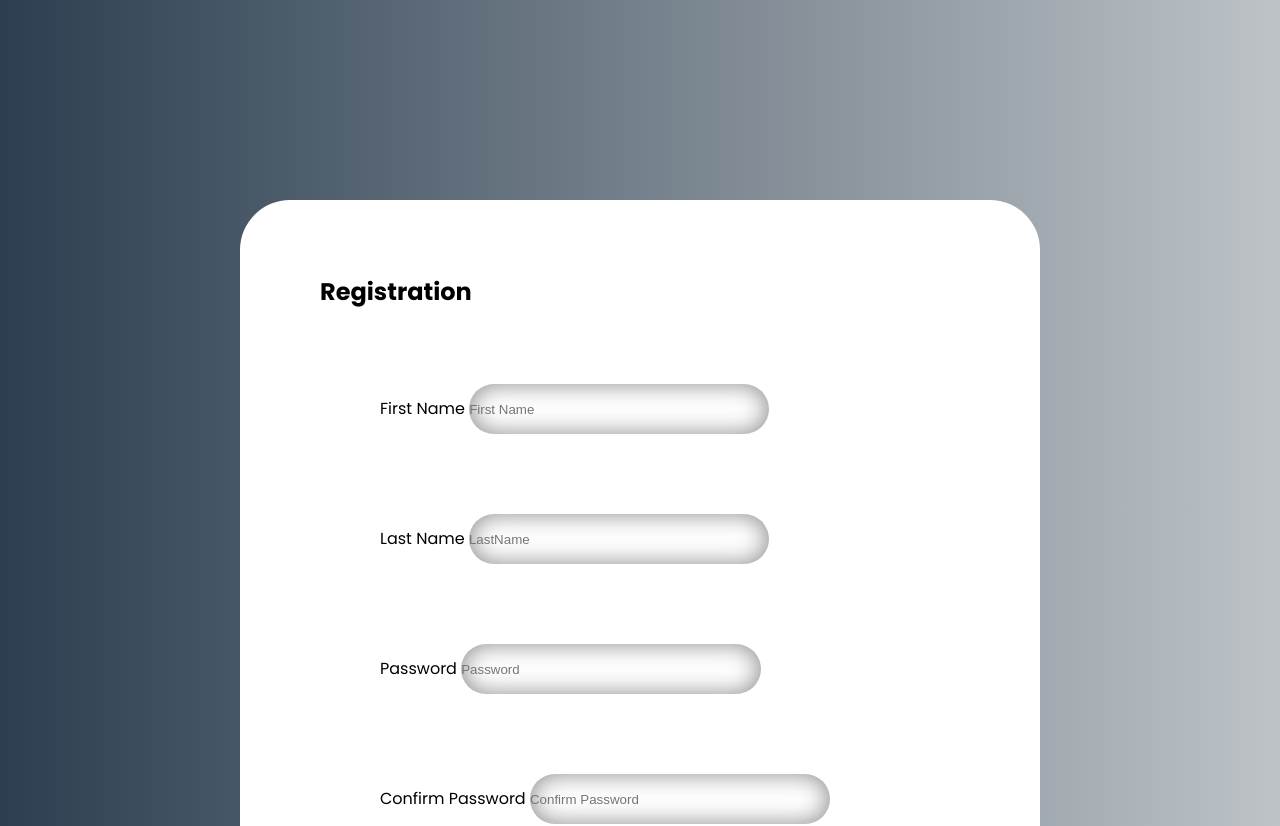
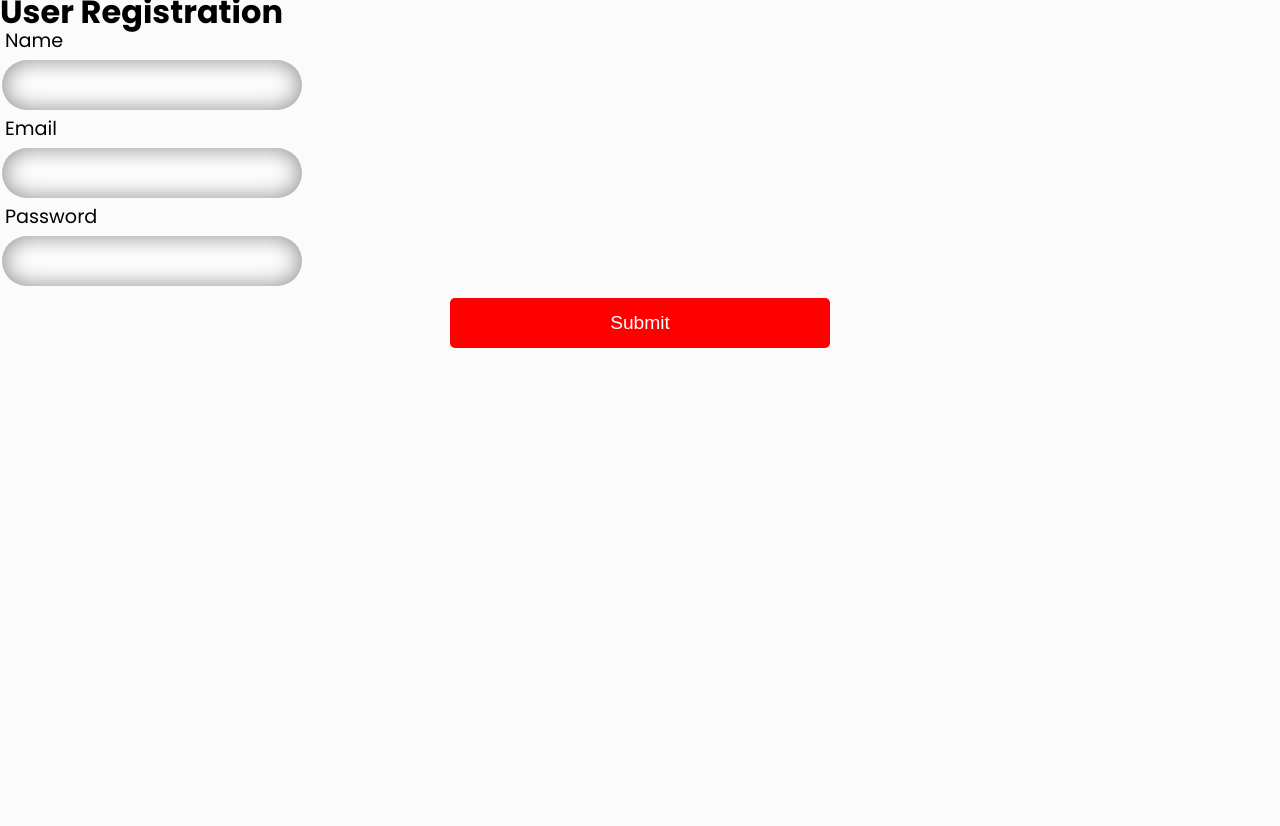
Before and after one commit to Abhayngu/Online-Contracting-System, a React (Create React App) app in the folder client/: page /Register in a window 1280 px wide. Shown: the top 826 px of the page. After the commit the page ends 800 px from the top, so only its background shows below. Built offline with nearby package versions, Linux system fonts and the light colour scheme.

Commit message:
Changed registration page and added mandatory field functionality

```diff
--- a/client/src/App.js
+++ b/client/src/App.js
@@ -3,7 +3,7 @@ import { BrowserRouter, Route, Routes } from 'react-router-dom';
 import Home from '../src/Pages/Home';
 import Login from '../src/Pages/Login';
 import Register from './Pages/Register';
-import RegistrationForm from './Pages/registrationForm' ;
+import Form from './Pages/registrationForm' ;
 
 function App() {
 	return (
@@ -12,7 +12,7 @@ function App() {
 				<Route path="/" element={<Home />} />
 				<Route path="/test" element={<div>test page</div>} />
 				<Route path="/login" element={<Login />}/>
-				<Route path="/Register" element={<RegistrationForm />}/>
+				<Route path="/Register" element={<Form />}/>
 			</Routes>
 		</BrowserRouter>
 	);
--- a/client/src/Pages/registrationForm.js
+++ b/client/src/Pages/registrationForm.js
@@ -1,42 +1,103 @@
 import React, {useState} from 'react';
 import style from '../styles/style.css' ;
-import Login from '../styles/Login.css';
+function Form() {
 
-function RegistrationForm() {
-    return(
+// States for registration
+const [name, setName] = useState('');
+const [email, setEmail] = useState('');
+const [password, setPassword] = useState('');
 
+// States for checking the errors
+const [submitted, setSubmitted] = useState(false);
+const [error, setError] = useState(false);
 
-      <div className="form">
-                <nav class="bg-dark navbar-dark navbar">
-            <div className="row col-12 d-flex justify-content-center text-white">
-                <h1>Registration</h1>
-            </div>
+// Handling the name change
+const handleName = (e) => {
+	setName(e.target.value);
+	setSubmitted(false);
+};
 
-        </nav>
-          <div className="form-body">
-              <div className="username">
-                  <label className="form__label" for="firstName">First Name </label>
-                  <input className="form__input" type="text" id="firstName" placeholder="First Name"/>
-              </div>
-              <div className="lastname">
-                  <label className="form__label" for="lastName">Last Name </label>
-                  <input  type="text" name="" id="lastName"  className="form__input"placeholder="LastName"/>
-              </div>
+// Handling the email change
+const handleEmail = (e) => {
+	setEmail(e.target.value);
+	setSubmitted(false);
+};
 
-              <div className="password">
-                  <label className="form__label" for="password">Password </label>
-                  <input className="form__input" type="password"  id="password" placeholder="Password"/>
-              </div>
-              <div className="confirm-password">
-                  <label className="form__label" for="confirmPassword">Confirm Password </label>
-                  <input className="form__input" type="password" id="confirmPassword" placeholder="Confirm Password"/>
-              </div>
+// Handling the password change
+const handlePassword = (e) => {
+	setPassword(e.target.value);
+	setSubmitted(false);
+};
 
-          </div>
-          <div class="footer">
-              <button type="submit" class="btn">Register</button>
-          </div>
-      </div>
-    )
+// Handling the form submission
+const handleSubmit = (e) => {
+	e.preventDefault();
+	if (name === '' || email === '' || password === '') {
+	setError(true);
+	} else {
+	setSubmitted(true);
+	setError(false);
+	}
+};
+
+// Showing success message
+const successMessage = () => {
+	return (
+	<div
+		className="success"
+		style={{
+		display: submitted ? '' : 'none',
+		}}>
+		<h1>User {name} successfully registered!!</h1>
+	</div>
+	);
+};
+
+// Showing error message if error is true
+const errorMessage = () => {
+	return (
+	<div
+		className="error"
+		style={{
+		display: error ? '' : 'none',
+		}}>
+		<h1>Please enter all the fields</h1>
+	</div>
+	);
+};
+
+return (
+	<div className="form">
+	<div>
+		<h1>User Registration</h1>
+	</div>
+
+	{/* Calling to the methods */}
+	<div className="messages">
+		{errorMessage()}
+		{successMessage()}
+	</div>
+
+	<form>
+		{/* Labels and inputs for form data */}
+		<label className="label">Name</label>
+		<input onChange={handleName} className="input"
+		value={name} type="text" />
+
+		<label className="label">Email</label>
+		<input onChange={handleEmail} className="input"
+		value={email} type="email" />
+
+		<label className="label">Password</label>
+		<input onChange={handlePassword} className="input"
+		value={password} type="password" />
+
+		<button onClick={handleSubmit} className="btn" type="submit">
+		Submit
+		</button>
+	</form>
+	</div>
+);
 }
-export default RegistrationForm;
+
+export default Form;
--- a/client/src/styles/style.css
+++ b/client/src/styles/style.css
@@ -1,35 +1,50 @@
-body{
-    background: #bdc3c7;  /* fallback for old browsers */
-    background: -webkit-linear-gradient(to right, #2c3e50, #bdc3c7);  /* Chrome 10-25, Safari 5.1-6 */
-    background: linear-gradient(to right, #2c3e50, #bdc3c7); /* W3C, IE 10+/ Edge, Firefox 16+, Chrome 26+, Opera 12+, Safari 7+ */
-}
+.App {
+    text-align: center;
+    background-color:green;
+    }
 
-.form{
-    background-color: white;
-    border-radius: 50px;
-    width: 800px;
-    margin: 200px auto;
-    padding: 80px;
-    /* height: 600px; */
-}
+    .label{
+    display: block;
+    font-size: larger;
+    color: black;
+    padding: 5px;
+    }
 
-.form-body{
-    text-align: left;
-    padding: 40px 20px;
-}
+    .input{
+    font-size: larger;
+    padding: 5px;
+    margin: 2px;
 
-.form-body > *{
-    padding: 40px;
-}
+    }
+    .btn{
+    color: white;
+    background-color: red;
+    border-radius: 5px;
+    font-size: larger;
+    display: block;
+    padding: 5px;
+    margin: 10px auto;
+    }
 
-.form__label{
-    width: 40%;
-}
+    .messages{
+    display: flex;
+    justify-content: center;
+    }
 
-.form_input{
-    width: 40%;
-}
+    .error{
+    display: block;
+    background-color: red;
+    color: white;
+    width: fit-content;
+    height: 50px;
+    padding: 5px;
+    }
 
-.footer{
-    text-align: center;
-}
+    .success{
+    display: block;
+    background-color: lightblue;
+    color: black;
+    width: fit-content;
+    height: 50px;
+    padding: 5px;
+    }
```
